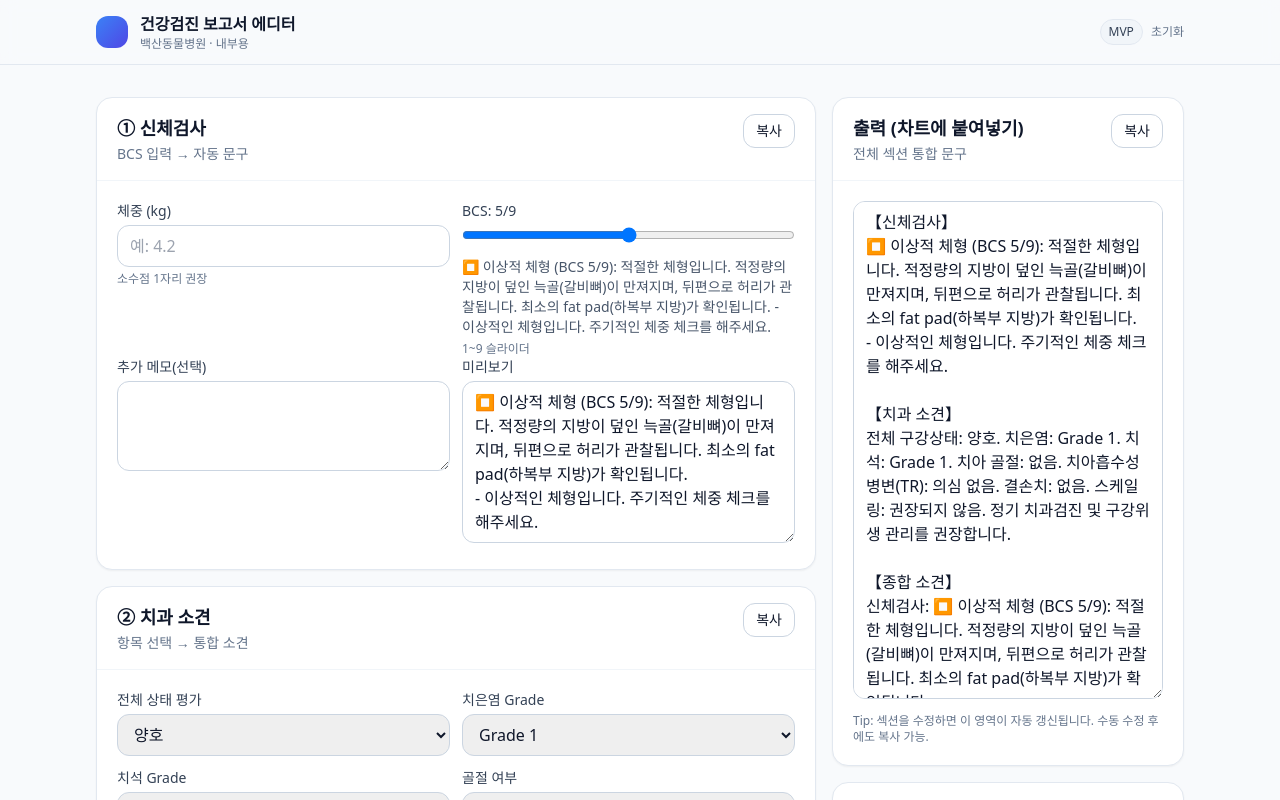
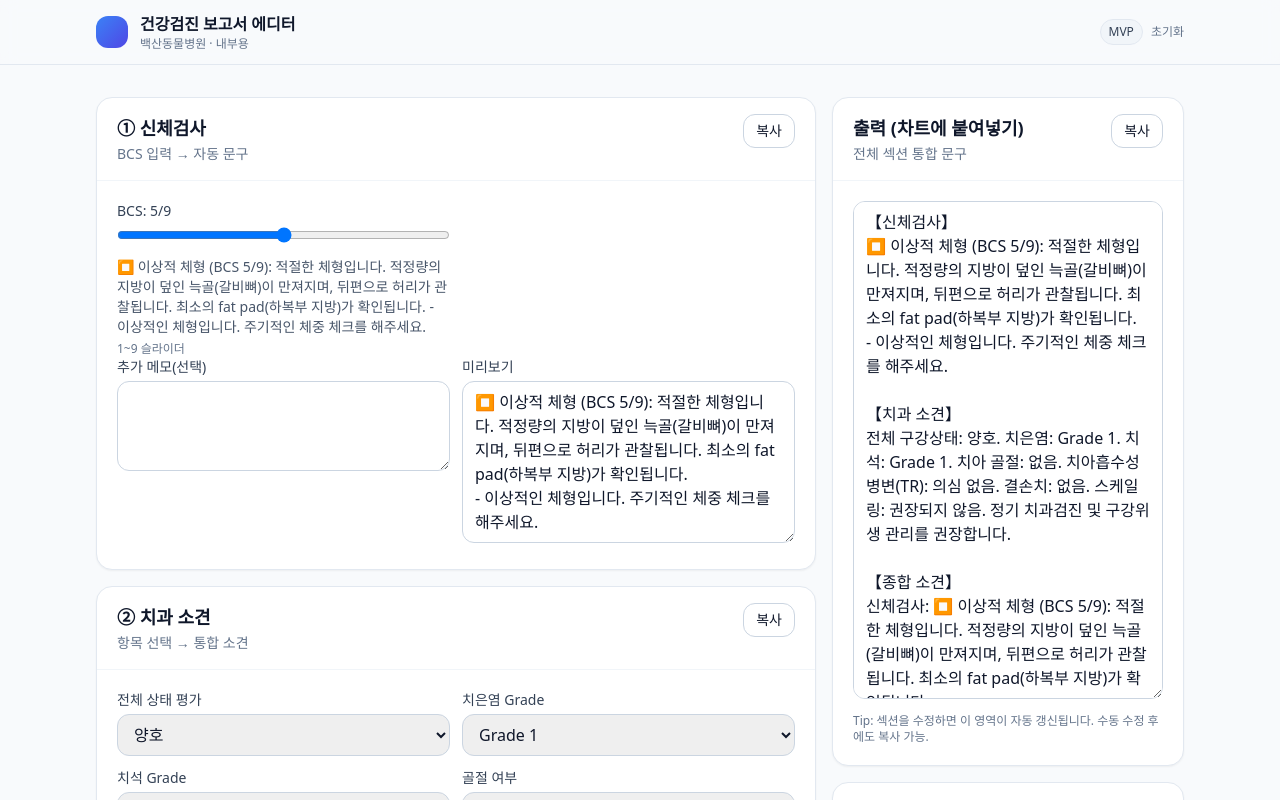
Before and after one commit to hodewdew-creator/BS_health_report_editor, a React (Vite) app: page / in a window 1280 px wide. Shown: the top 800 px of the page. Built offline with nearby package versions, Linux system fonts and the light colour scheme.

Commit message:
Update App.jsx

```diff
--- a/src/App.jsx
+++ b/src/App.jsx
@@ -190,10 +190,6 @@ function PhysicalExamCard(){
   return (
     <Card title="① 신체검사" subtitle="BCS 입력 → 자동 문구" right={<CopyBtn text={text} />}>
       <Row>
-        <Field label="체중 (kg)" hint="소수점 1자리 권장">
-          <input type="number" step="0.1" value={phys.weight} onChange={(e)=> setPhys({ ...phys, weight: e.target.value })}
-            className="w-full rounded-xl border border-slate-300 px-3 py-2 focus:outline-none focus:ring-2 focus:ring-blue-500/40 focus:border-blue-500" placeholder="예: 4.2" />
-        </Field>
         <Field label={`BCS: ${phys.bcs}/9`} hint="1~9 슬라이더">
           <input type="range" min={1} max={9} value={phys.bcs} onChange={(e)=> setPhys({ ...phys, bcs: Number(e.target.value) })} className="w-full" />
           <div className="mt-2 text-sm text-slate-600">{getBCSText(phys.bcs)}</div>
```
